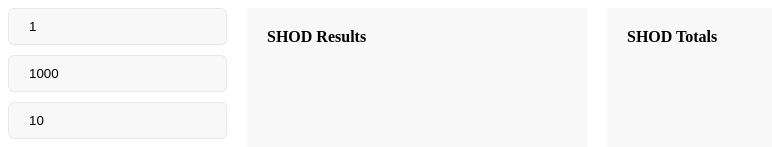
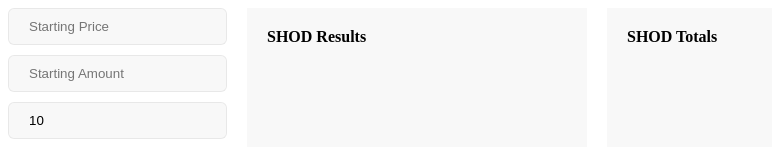
Before and after one commit to onur-celik/shod_calculator, a plain HTML site: page index.html in a window 1280 px wide. Shown: the top 147 px of the page, without its empty margins (0-772 px from the left). Drawn offline with Linux system fonts and the light colour scheme.

Commit message:
initial input values deleted

```diff
--- a/index.html
+++ b/index.html
@@ -5,9 +5,9 @@
   <body>
     <div id="SHODCalculator">
     <div id="inputs">
-      <input id="s_p" type="number" placeholder="Starting Price" value="1" />
+      <input id="s_p" type="number" placeholder="Starting Price" value="" />
       <br>
-      <input id="s_a" type="number" placeholder="Starting Amount" value="1000" />
+      <input id="s_a" type="number" placeholder="Starting Amount" value="" />
       <br>
       <input id="loop" type="number" placeholder="Loop" value="10" />
       <br>
```
